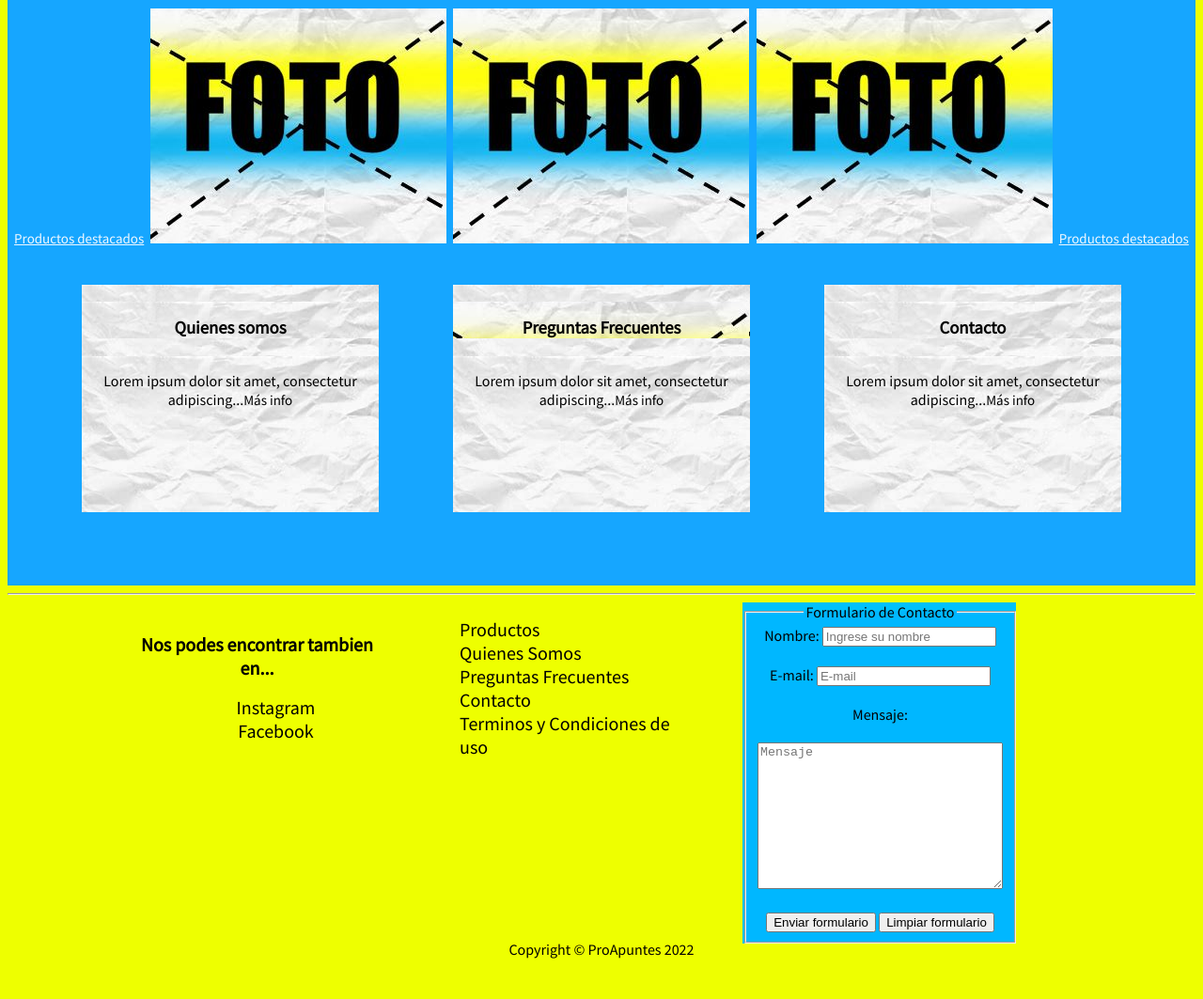
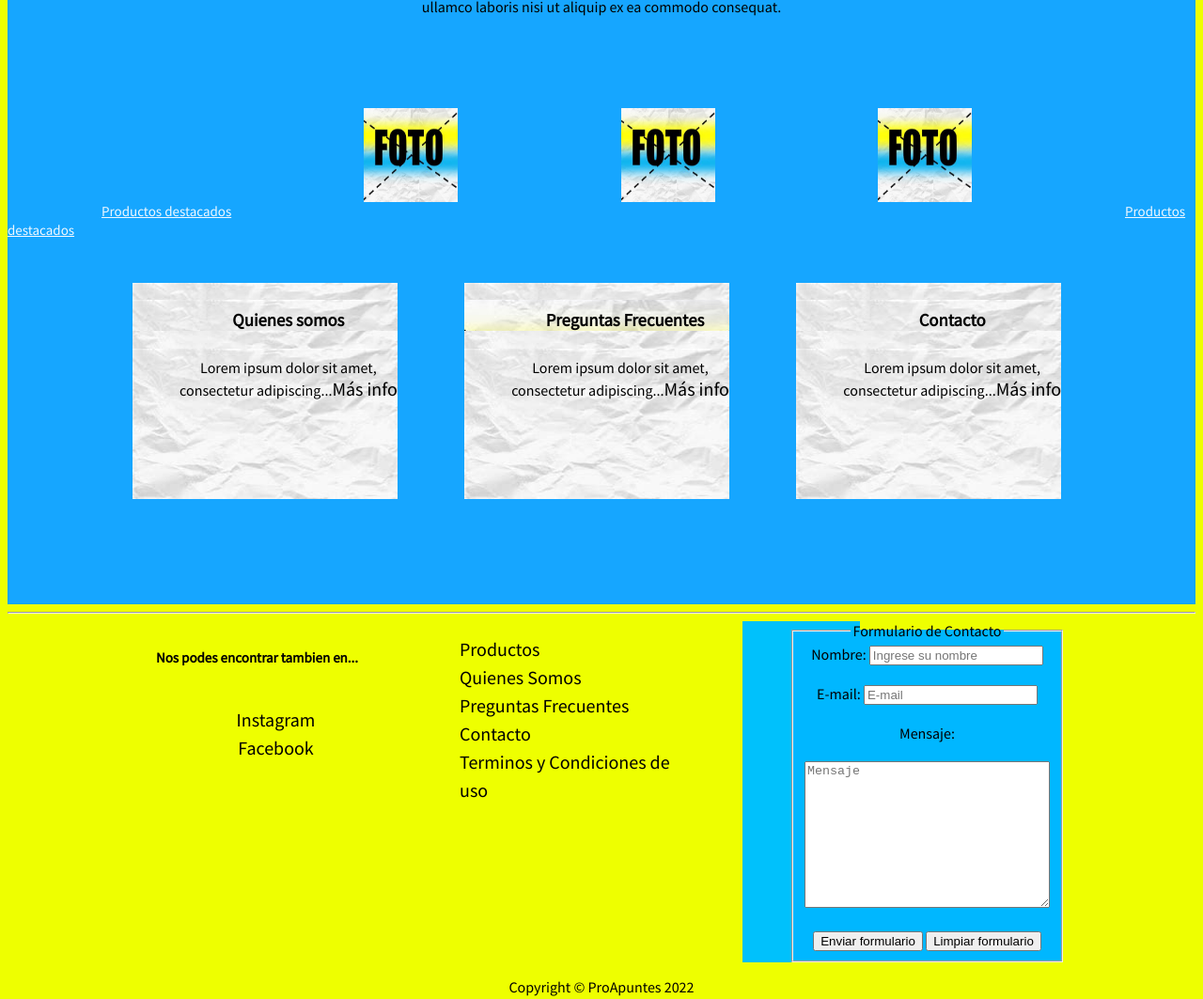
Before and after one commit to NicoleOchoa07/Idea-Ochoa10, a plain HTML site: page html/index.html in a window 1280 px wide. Shown: the part 531-1594 px from the top of the page at 94% size. Before the commit the page ends 1567 px from the top, so only its background shows below. Drawn offline with Linux system fonts and the light colour scheme; files that its build step writes are made by us from their sources; files whose address does not match are found by name; a web font is replaced by a local one.

Commit message:
Responsive @media screen and (min-width: 320px en Index Index1 y Productos

```diff
--- a/html/css/styles.css
+++ b/html/css/styles.css
@@ -237,10 +237,89 @@ h1, .box ,.Celda1, .Celda2, .Celda3 {
 }
 }
 @media screen and (min-width: 320px){
-  a{
+  ul{
     font-size: 15px;
+    list-style: none;
+    line-height: 1.5;
   }
  fieldset {
-   background-color: rgb(0, 183, 255);
+  background-color: rgb(0, 183, 255);
  }
+a,
+button {
+  text-decoration: none;
 }
+
+.Bienvenidos, .BienvenidosTexto, .Copyright, .Productos{
+  text-align: center;
+  margin: 25px;
+}
+.ImagenResumen, .ImagenResumen2, .ImagenResumen3 {
+  width: 100px;
+  height: 100px;
+  padding-left: 110px;
+  padding-right: 60px;
+  padding-top: 15px;
+  padding-bottom: 15px ;
+}
+.Destacados {
+font-size: 15px;
+padding-left: 100px;
+padding-right: 28px;
+line-height: 5px;
+}
+.ProductosIndex{
+  display: inline-block;
+}
+.ResumenInicio{
+  padding-left: 50px;
+  padding-right: 60px;
+  padding-top: 15px;
+  padding-bottom: 10px;
+  margin: 12px;
+}
+.Titulo1, .Titulo2, .Titulo3,.Resumen1, .Resumen2, .Resumen3{
+  padding-left: 50px;
+  padding-top: 10px;
+}
+.Titulo2{
+  padding-left: 60px;
+}
+/*Footer*/
+.Celda1 {
+  font-size: 15px;
+  line-height: 1.6;
+}
+.Celda3{
+  width: 75px;
+  padding-left: 50px;
+}
+/*MainProductos*/
+.ArticuloJPG {
+  width: 100px;
+  height: 100px;
+
+}
+#Articulos{
+  display: grid;
+  grid-template-columns: auto auto;
+  grid-template-rows: auto auto;
+  grid-template-areas: "Articulo1 Articulo2" "Articulo3 Articulo4" "Articulo5 Articulo6" "Articulo7 Articulo8" "Articulo9";
+  justify-items: center;
+  text-align: center;
+  padding: 5px;
+
+}
+article h3 p{
+  background-color: white;
+  text-align: center;
+  padding: 25px;
+  display: grid;
+  justify-items:center ;
+  align-content: space-around ;
+  height: 50px;
+  width: 0px;
+  padding-bottom:10px;
+  border: solid 0.5px black;
+  row-gap: 5fr;
+}
--- a/style.css
+++ b/style.css
@@ -239,9 +239,61 @@ h1, .box ,.Celda1, .Celda2, .Celda3 {
 }
 }
 @media screen and (min-width: 320px){
- ul {
-   list-style: none;
+  ul{
+    font-size: 15px;
+    list-style: none;
+    line-height: 1.5;
+  }
+ fieldset {
+  background-color: rgb(0, 183, 255);
  }
+a,
+button {
+  text-decoration: none;
+}
 
-
+.Bienvenidos, .BienvenidosTexto, .Copyright {
+  text-align: center;
+  margin: 25px;
 }
+.ImagenResumen, .ImagenResumen2, .ImagenResumen3 {
+  width: 100px;
+  height: 100px;
+  padding-left: 110px;
+  padding-right: 60px;
+  padding-top: 15px;
+  padding-bottom: 15px ;
+}
+.Destacados {
+font-size: 15px;
+padding-left: 100px;
+padding-right: 28px;
+line-height: 5px;
+}
+.ProductosIndex{
+  display: inline-block;
+}
+.ResumenInicio{
+  padding-left: 50px;
+  padding-right: 60px;
+  padding-top: 15px;
+  padding-bottom: 10px;
+  margin: 12px;
+}
+.Titulo1, .Titulo2, .Titulo3,.Resumen1, .Resumen2, .Resumen3{
+  padding-left: 50px;
+  padding-top: 10px;
+}
+.Titulo2{
+  padding-left: 60px;
+}
+/*Footer*/
+.Celda1 {
+  font-size: 15px;
+  line-height: 1.6;
+}
+.Celda3{
+  width: 75px;
+  padding-left: 50px;
+}
+}
```
Also changed, not shown: html/Productos.html (+1 -2 lines).
